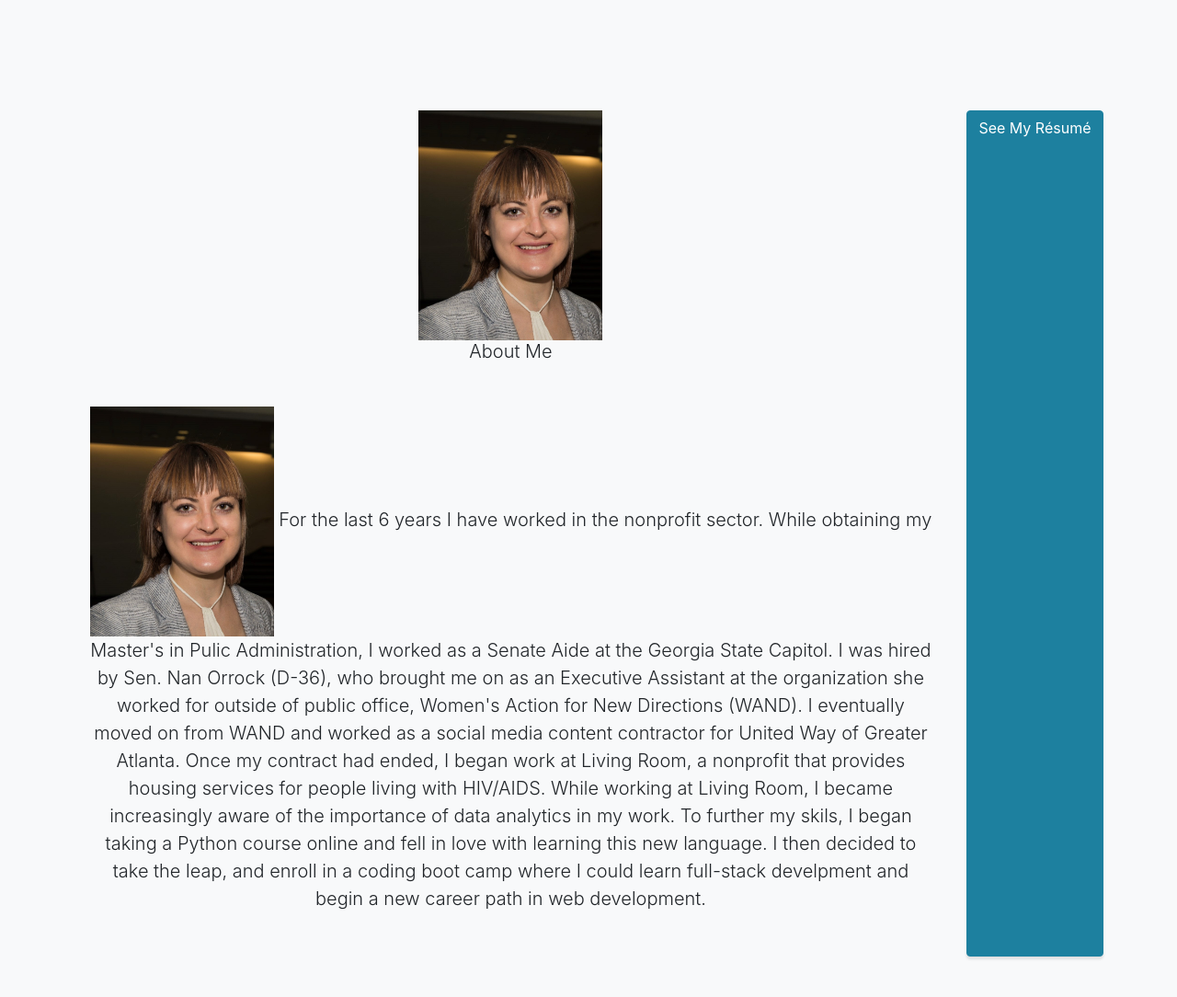
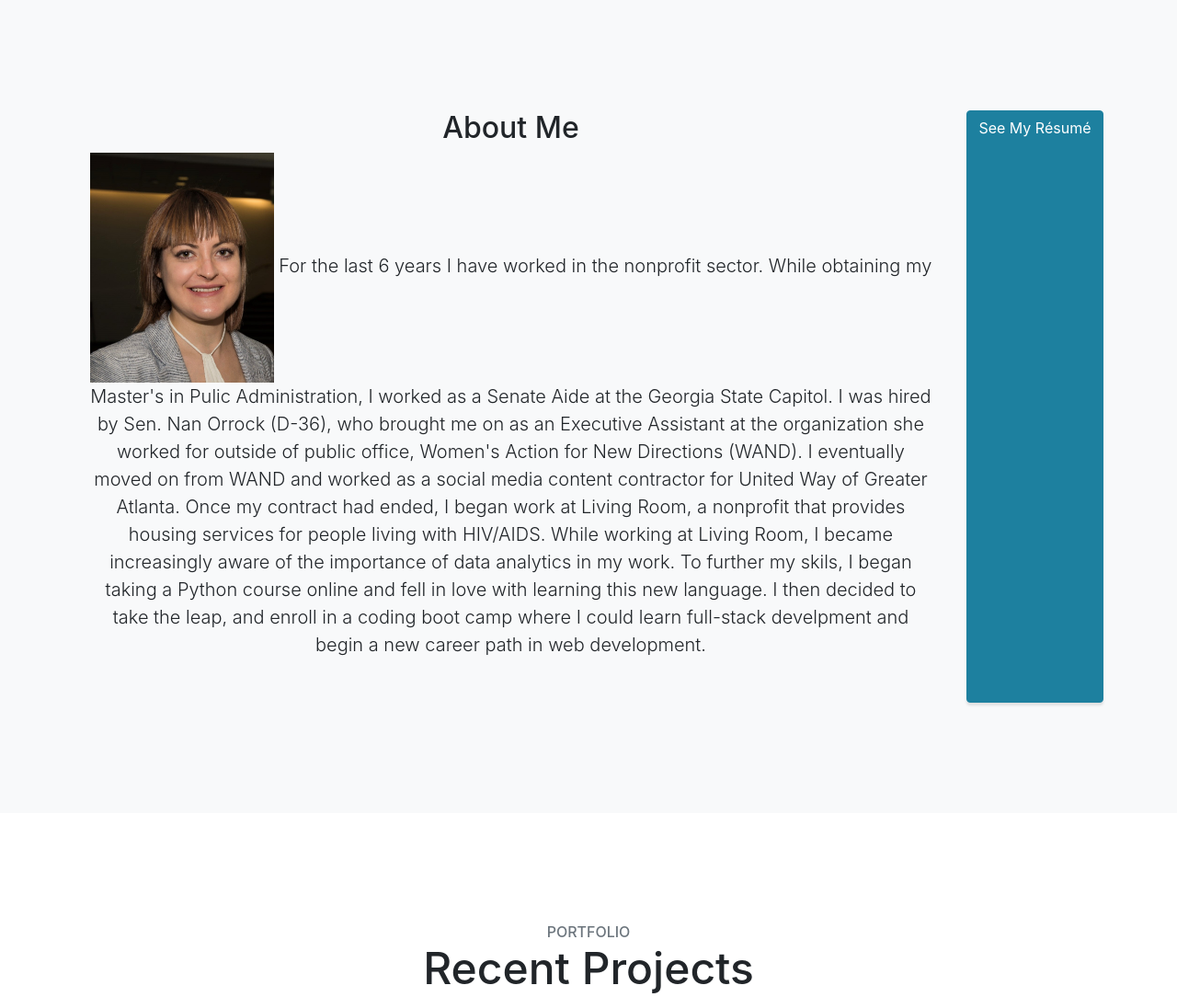
Before and after one commit to elinley1/elinley1.github.io, a website with bundled scripts: page index.html in a window 1280 px wide. Shown: the part 800-1884 px from the top of the page at 92% size. Built offline with nearby package versions, Linux system fonts and the light colour scheme.

Commit message:
float headshot

```diff
--- a/index.html
+++ b/index.html
@@ -66,8 +66,7 @@
     <div class="container text-center">
       <div class="row">
         <div class="col-lg-10 mx-auto">
-          <img class="floated" height="250px" width="200px" src="/img/el-headshot.jpg" alt="Placeholder" />
-          <h2 class="lead mb-5">About Me</h2>
+          <h2>About Me</h2>
           <p class="lead mb-5">
             <img class="floated" height="250px" width="200px" src="/img/el-headshot.jpg" alt="Placeholder" /> For the last 6 years I have worked in the nonprofit sector. While obtaining my Master's in Pulic Administration,
             I worked as a Senate Aide at the Georgia State Capitol. I was hired by Sen. Nan Orrock (D-36), who brought me
```
